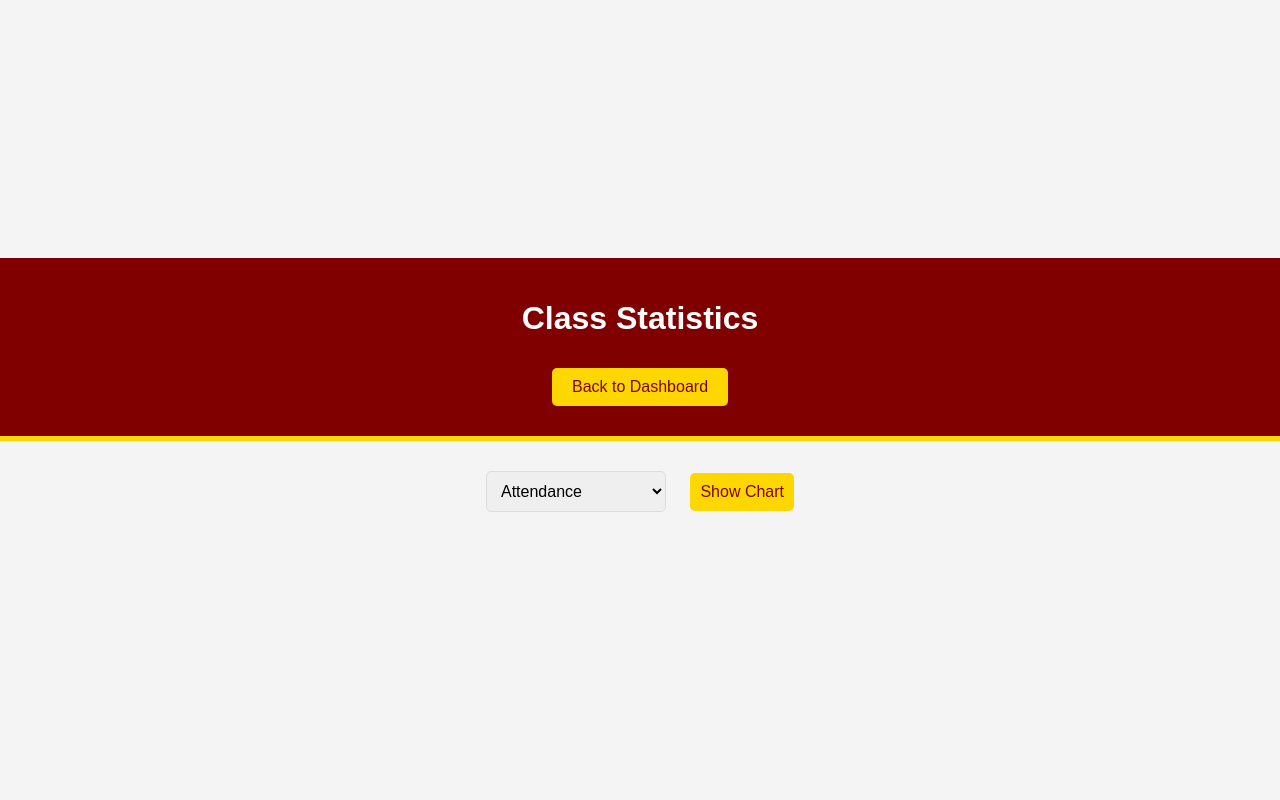
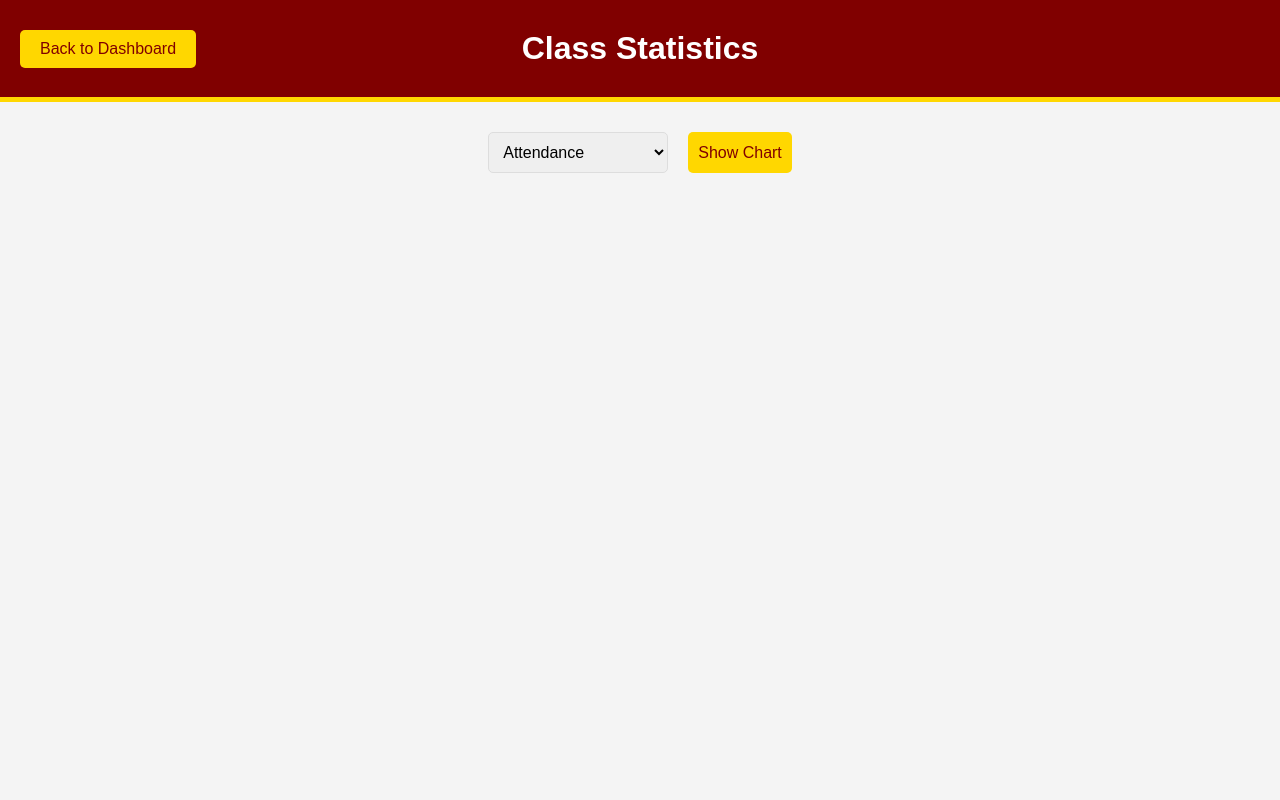
Before and after one commit to PUP-BSIT/project-digital_dynasty, a PHP site: page /works/statistics_page.html in a window 1280 px wide. Run offline with PHP 8.4, Linux system fonts and the light colour scheme; data comes from the database, SQL or seed files in the repository; data that the repository does not hold is empty; some libraries are stand-ins or nearby versions.

Commit message:
add professor dashboard statistics css updatesw

```diff
--- a/js/statistics_page.js
+++ b/js/statistics_page.js
@@ -111,6 +111,12 @@ document.addEventListener("DOMContentLoaded", () => {
     chart.draw(data, options);
   }
 
+  const backButton = document.getElementById("back_button");
+
+  backButton.addEventListener("click", () => {
+    window.location.href = "../works/professor_dashboard.php";
+  });
+
   document.getElementById("show-chart").addEventListener("click", () => {
     const selectedChart = document.getElementById("chart-selector").value;
 
--- a/styles/statistics_page_styles.css
+++ b/styles/statistics_page_styles.css
@@ -1,23 +1,25 @@
-/* Global Styles */
 body {
   font-family: Arial, sans-serif;
   margin: 0;
   padding: 0;
   background-color: #f4f4f4;
-  display: flex;
-  flex-direction: column;
-  align-items: center;
-  justify-content: center;
   height: 100vh;
 }
 
 header {
-  background-color: #800000; /* Maroon header */
+  background-color: #800000;
   color: #fff;
-  padding: 20px;
-  width: 100%;
+  padding: 30px;
+  display: flex;
+  justify-content: space-between;
+  align-items: center;
+  border-bottom: 5px solid gold;
+}
+
+header h1 {
+  margin: 0;
   text-align: center;
-  border-bottom: 5px solid gold; /* Gold border */
+  flex-grow: 1;
 }
 
 #back_button {
@@ -28,15 +30,20 @@ header {
   border-radius: 5px;
   cursor: pointer;
   font-size: 16px;
-  margin: 10px;
+  position: absolute;
+  top: 30px;
+  left: 20px;
+  z-index: 9999;
 }
 
 #back_button:hover {
-  background-color: #ffd700;
+  background-color: #fbff03;
 }
 
 #controls {
-  margin: 20px;
+  margin: 20px auto;
+  display: flex;
+  justify-content: center;
 }
 
 #chart-selector,
@@ -56,7 +63,7 @@ header {
 }
 
 #show-chart:hover {
-  background-color: #ffd700;
+  background-color: #fbff03;
 }
 
 .chart {
--- a/works/statistics_page.html
+++ b/works/statistics_page.html
@@ -1,9 +1,9 @@
 <!DOCTYPE html>
 <html lang="en">
   <head>
-    <meta charset="UTF-8">
+    <meta charset="UTF-8" />
     <title>Statistics Page</title>
-    <link rel="stylesheet" href="../styles/statistics_page_styles.css">
+    <link rel="stylesheet" href="../styles/statistics_page_styles.css" />
     <script src="https://www.gstatic.com/charts/loader.js"></script>
     <script src="../js/statistics_page.js" defer></script>
   </head>
@@ -20,8 +20,16 @@
       </select>
       <button id="show-chart">Show Chart</button>
     </div>
-    <div id="students-attendance-chart" class="chart" style="display: none;"></div>
-    <div id="students-gender-chart" class="chart" style="display: none;"></div>
-    <div id="students-age-distribution-chart" class="chart" style="display: none;"></div>
+    <div
+      id="students-attendance-chart"
+      class="chart"
+      style="display: none"
+    ></div>
+    <div id="students-gender-chart" class="chart" style="display: none"></div>
+    <div
+      id="students-age-distribution-chart"
+      class="chart"
+      style="display: none"
+    ></div>
   </body>
 </html>
```
Lines whose indentation alone changed are shown as unchanged.
